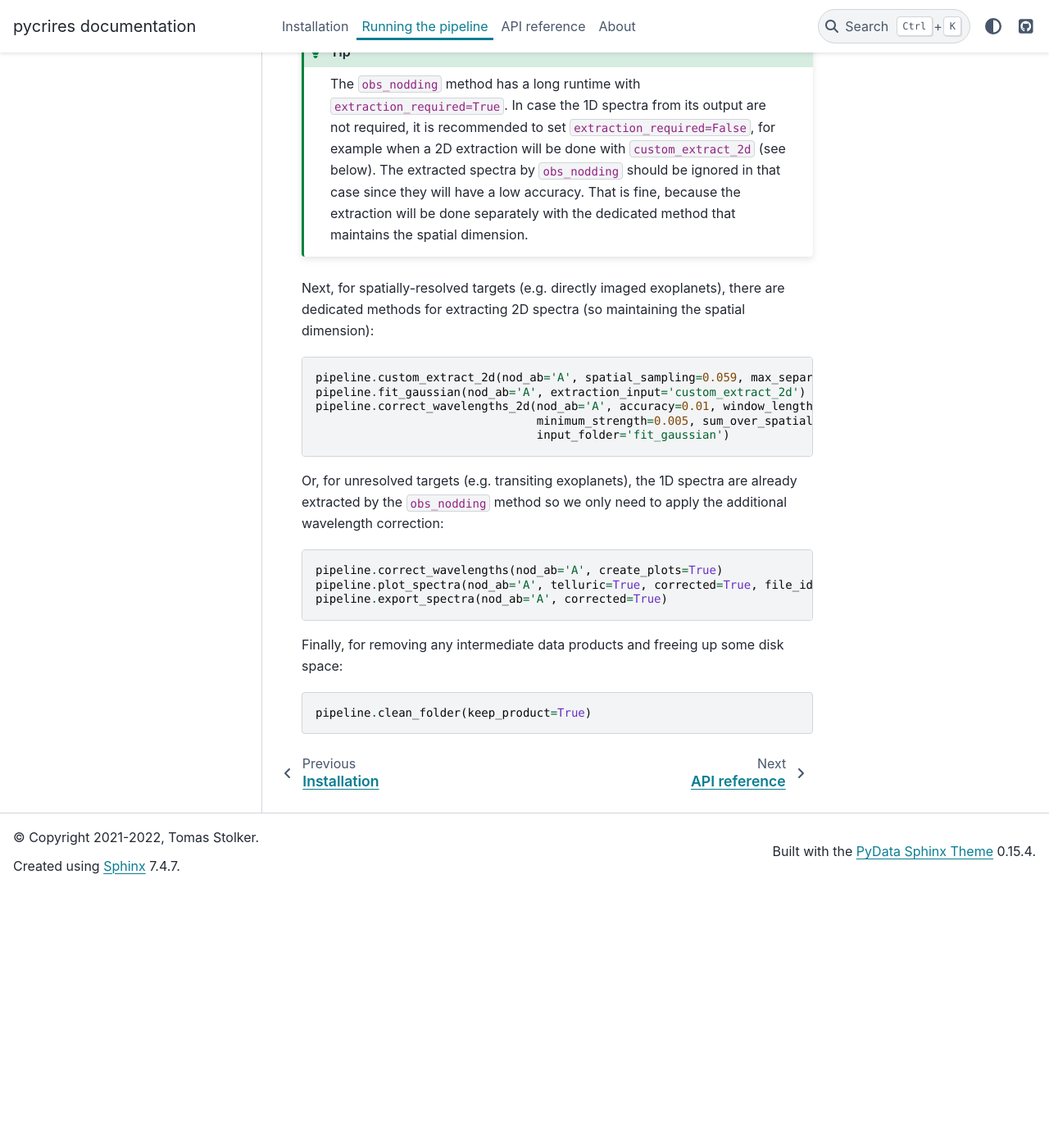
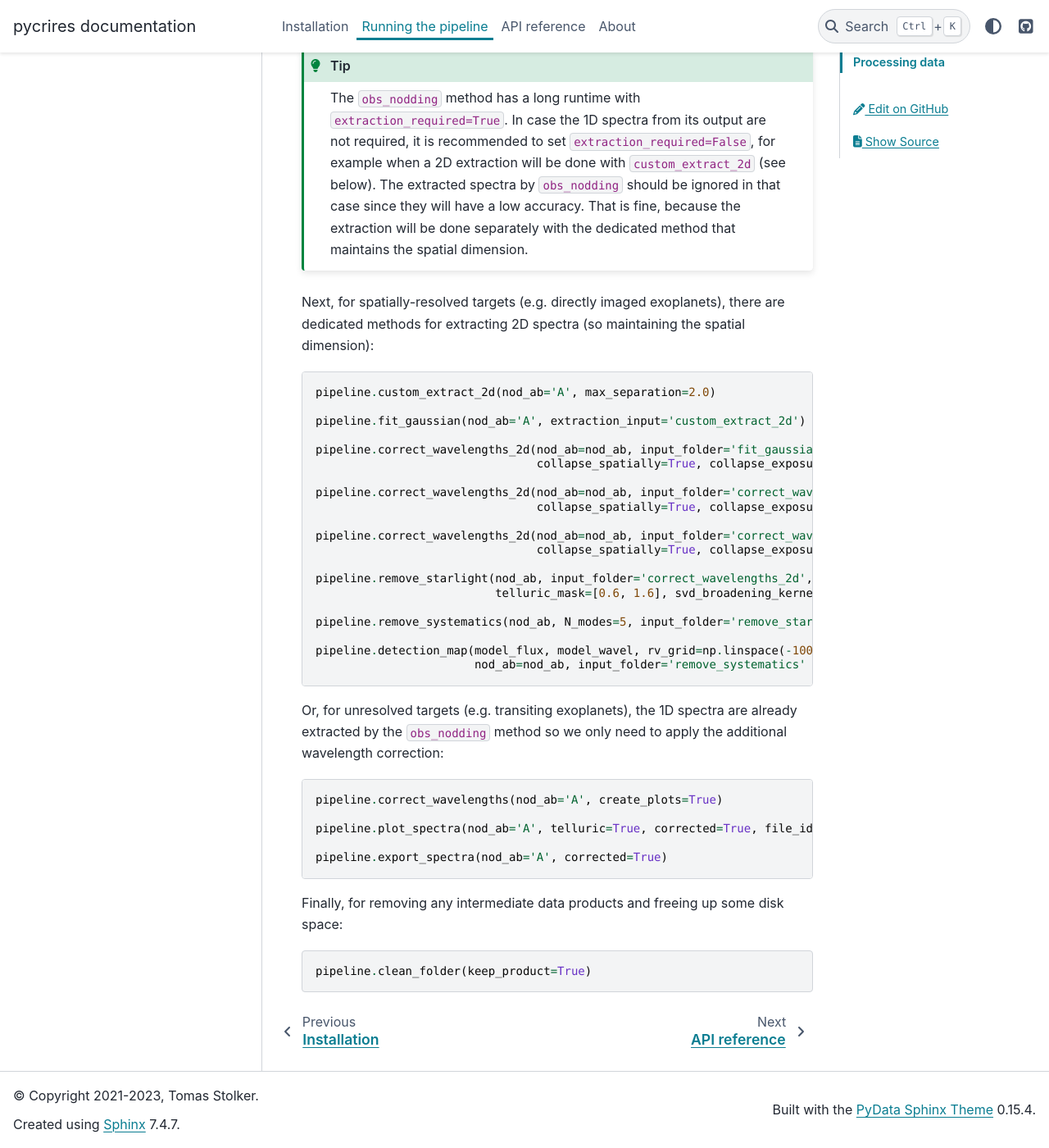
Before and after one commit to tomasstolker/pycrires, a Sphinx documentation site: the page built from docs/running.rst, in a window 1280 px wide and 1400 px high, scrolled down 2117 px. Shown: the whole window at 82% size. Built offline with Sphinx 7.4.7 and the PyData theme 0.15.4, drawn with Linux system fonts in a browser that asks for light colours; pages that are not in the unit, such as notebooks, are missing from menus; before the commit the page ends 3202 px from its top, so only the background shows below that.

Commit message:
Updated documentation pages

```diff
--- a/docs/conf.py
+++ b/docs/conf.py
@@ -18,7 +18,7 @@ sys.path.insert(0, os.path.abspath('../'))
 # -- Project information -----------------------------------------------------
 
 project = 'pycrires'
-copyright = '2021-2022, Tomas Stolker'
+copyright = '2021-2023, Tomas Stolker'
 author = 'Tomas Stolker'
 
 # -- General configuration ---------------------------------------------------
--- a/docs/installation.rst
+++ b/docs/installation.rst
@@ -32,6 +32,8 @@ Installation from `Github <https://github.com/tomasstolker/pycrires>`_ is also p
 .. code-block:: console
 
     $ pip install git+https://github.com/tomasstolker/pycrires.git
+
+The Github version is most up to date since it contains the latest implementations that may not yet have been included in the official release.
 
 Cloning the repository
 ^^^^^^^^^^^^^^^^^^^^^^
--- a/docs/running.rst
+++ b/docs/running.rst
@@ -38,6 +38,7 @@ Below, there is an full example for reducing and calibrating the `CRIRES+ <https
   import pycrires
 
   pipeline = pycrires.Pipeline('./')
+
   pipeline.rename_files()
   pipeline.extract_header()
   pipeline.cal_dark(verbose=False)
@@ -65,18 +66,35 @@ Next, for spatially-resolved targets (e.g. directly imaged exoplanets), there ar
 
 .. code-block:: python
 
-  pipeline.custom_extract_2d(nod_ab='A', spatial_sampling=0.059, max_separation=2.0)
+  pipeline.custom_extract_2d(nod_ab='A', max_separation=2.0)
+
   pipeline.fit_gaussian(nod_ab='A', extraction_input='custom_extract_2d')
-  pipeline.correct_wavelengths_2d(nod_ab='A', accuracy=0.01, window_length=201,
-                                  minimum_strength=0.005, sum_over_spatial_dim=True,
-                                  input_folder='fit_gaussian')
+
+  pipeline.correct_wavelengths_2d(nod_ab=nod_ab, input_folder='fit_gaussian',
+                                  collapse_spatially=True, collapse_exposures=True, accuracy=0.02)
+
+  pipeline.correct_wavelengths_2d(nod_ab=nod_ab, input_folder='correct_wavelengths_2d',
+                                  collapse_spatially=True, collapse_exposures=True, accuracy=0.005)
+
+  pipeline.correct_wavelengths_2d(nod_ab=nod_ab, input_folder='correct_wavelengths_2d',
+                                  collapse_spatially=True, collapse_exposures=True, accuracy=0.001)
+
+  pipeline.remove_starlight(nod_ab, input_folder='correct_wavelengths_2d',
+                            telluric_mask=[0.6, 1.6], svd_broadening_kernel=True)
+
+  pipeline.remove_systematics(nod_ab, N_modes=5, input_folder='remove_starlight')
+
+  pipeline.detection_map(model_flux, model_wavel, rv_grid=np.linspace(-100, 100, 201), vsini_grid=None,
+                         nod_ab=nod_ab, input_folder='remove_systematics' error_weighted=False)
 
 Or, for unresolved targets (e.g. transiting exoplanets), the 1D spectra are already extracted by the ``obs_nodding`` method so we only need to apply the additional wavelength correction:
 
 .. code-block:: python
 
   pipeline.correct_wavelengths(nod_ab='A', create_plots=True)
+
   pipeline.plot_spectra(nod_ab='A', telluric=True, corrected=True, file_id=0)
+
   pipeline.export_spectra(nod_ab='A', corrected=True)
 
 Finally, for removing any intermediate data products and freeing up some disk space:
```
